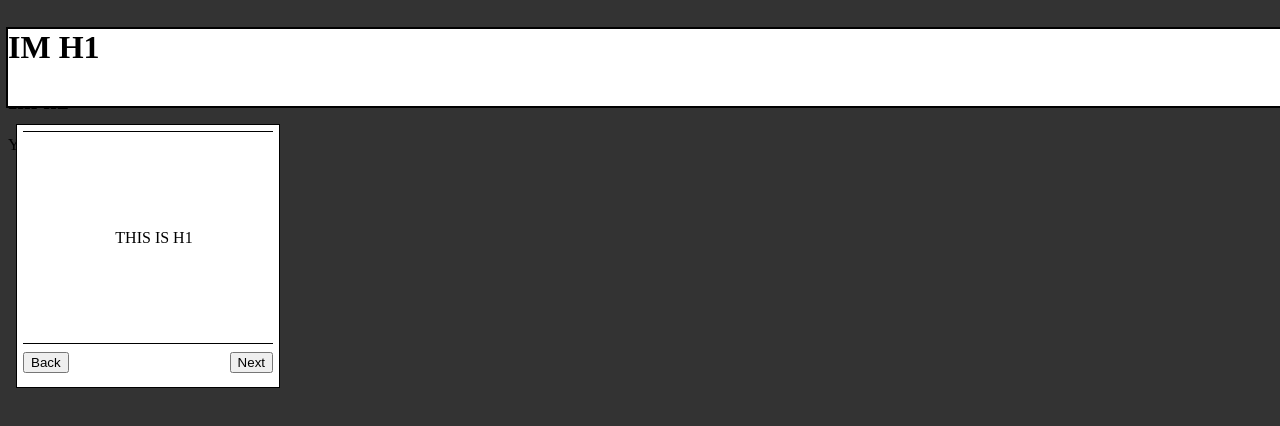
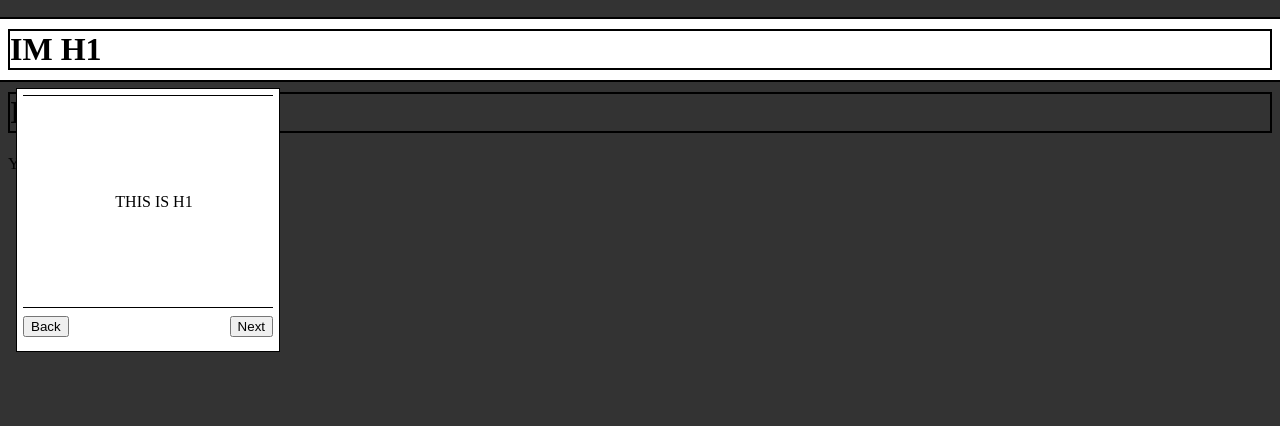
Before and after one commit to Omkar-Jawalkar/walkthrough-js-dev, a website with bundled scripts: page src/index.html in a window 1280 px wide. Both pictures are taken after a click on the button "Start Intro". Built offline with nearby package versions, Linux system fonts and the light colour scheme.

Commit message:
alignment fixed

```diff
--- a/src/helper.css
+++ b/src/helper.css
@@ -1,6 +1,12 @@
 .transparent-element {
     border: 2px solid rgba(0, 0, 0, 1);
     background-color: white;
+}
+
+/* todo : remove the h1 style */
+h1,
+h2 {
+    border: 2px solid rgba(0, 0, 0, 1);
 }
 
 .removeOverlayOnDomElement {
--- a/src/helper/createDisplayBox.js
+++ b/src/helper/createDisplayBox.js
@@ -7,14 +7,30 @@ const removeOverlayAndAddBorder = (domElement, position = "bottom") => {
     // check if domElement is actually a dom element
     if (domElement instanceof Element) {
         // add the transparent element with appropriate styles
-        const { x, y, right, bottom } = domElement.getBoundingClientRect();
+        const rect = domElement.getBoundingClientRect();
+        const left = rect.left + window.pageXOffset;
+        const right = rect.right + window.pageXOffset;
+        const top = rect.top + window.pageYOffset;
+        const bottom = rect.bottom + window.pageYOffset;
+
+        console.log(
+            rect.left +
+                " " +
+                rect.top +
+                " " +
+                rect.right +
+                " " +
+                top +
+                " " +
+                bottom
+        );
 
         let transparentElement = document.createElement("div");
         transparentElement.style.position = "absolute";
-        transparentElement.style.left = x - 10 + "px";
-        transparentElement.style.top = y - 10 + "px";
-        transparentElement.style.width = right + 10 + "px";
-        transparentElement.style.height = bottom + 10 + "px";
+        transparentElement.style.left = left - 20 + "px";
+        transparentElement.style.top = top - 20 + "px";
+        transparentElement.style.width = right - left + 20 + "px";
+        transparentElement.style.height = bottom - top + 20 + "px";
         transparentElement.classList.add("transparent-element");
         domElement.classList.add("removeOverlayOnDomElement");
 
@@ -24,16 +40,18 @@ const removeOverlayAndAddBorder = (domElement, position = "bottom") => {
         // calculate the position to add the display box
 
         let positionObject = {
-            left: [x - 50, y],
-            right: [right + 50, y],
-            bottom: [x, bottom + 50],
-            top: [x, bottom - y - y],
+            left: [left - 10, top],
+            right: [right + 10, top],
+            bottom: [left, bottom + 10],
+            top: [left, bottom - top - top],
         };
 
         // returning the position
 
-        if (positionObject?.position) {
-            return positionObject?.position;
+        console.log("position ", positionObject[position]);
+
+        if (positionObject[position]) {
+            return positionObject[position];
         } else {
             return positionObject["bottom"];
         }
@@ -68,8 +86,6 @@ const removeAllAppendedElements = (domElement) => {
         throw new Error("Cant remove elememt");
     }
 };
-
-
 
 const CreateDisplayBox = (totalStepsLength, currentStep, format) => {
     // extracting the info from the format
@@ -115,21 +131,15 @@ const CreateDisplayBox = (totalStepsLength, currentStep, format) => {
         if (currentStep < totalStepsLength - 1) {
             currentStep++;
 
-            // remove -> the transition-element, displaybox,
-
             let isRemoved = removeAllAppendedElements(domElement);
             if (isRemoved) {
                 CreateDisplayBox(totalStepsLength, currentStep, format);
             }
-
-            // recursively call this function
         } else if (currentStep === totalStepsLength - 1) {
             // todo : change it to finished state and close the intro
             event.target.textContent = "Finished";
         }
     });
-
-    // appending child
 
     // setting Text content
     backButton.textContent = "Back";
@@ -137,6 +147,8 @@ const CreateDisplayBox = (totalStepsLength, currentStep, format) => {
 
     boxHeader.textContent = title;
     boxBody.textContent = intro;
+
+    // appending child
 
     boxFooter.appendChild(backButton);
     boxFooter.appendChild(forwardButton);
--- a/src/index.html
+++ b/src/index.html
@@ -9,10 +9,8 @@
     </head>
     <body>
         <h1 id="h1-heading" data-intro="THIS IS H1" data-step="1">IM H1</h1>
-        <h2 data-intro="THIS IS H2" data-step="2">Im h2</h2>
-        <span data-intro="THIS IS A H2 ⚡️" data-step="3" data-position="left">
-            YPP
-        </span>
+        <h1 data-intro="THIS IS H2" data-step="2">Im h2</h2>
+        <span data-intro="THIS IS A H2 ⚡️" data-step="3"> YPP </span>
         <button type="button">Start Intro</button>
         <script src="./myIndex.js" type="module"></script>
     </body>
```
